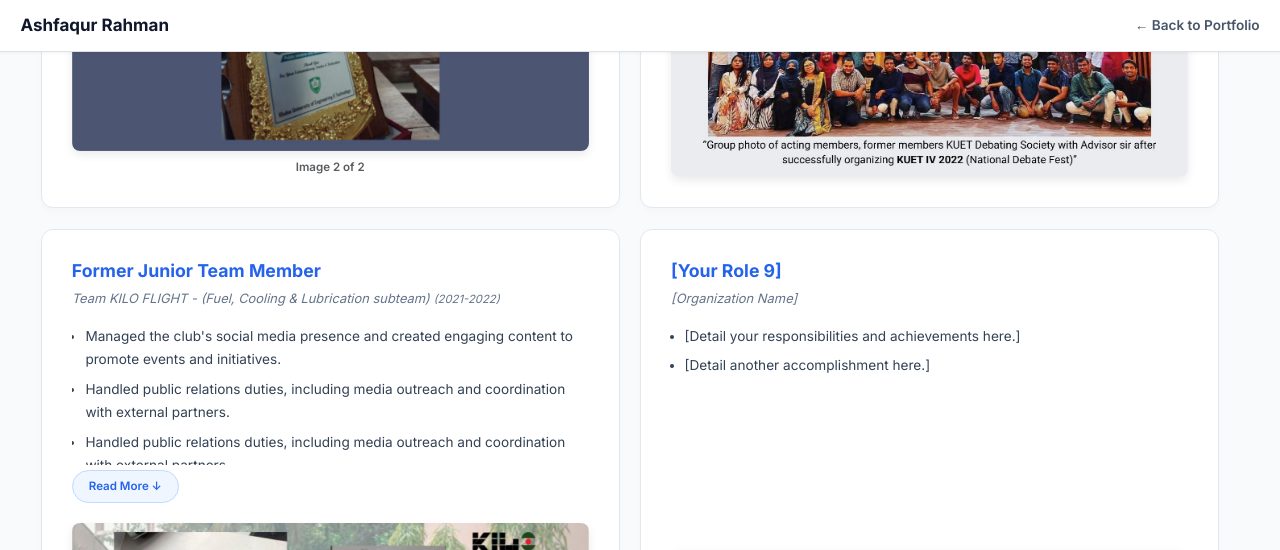
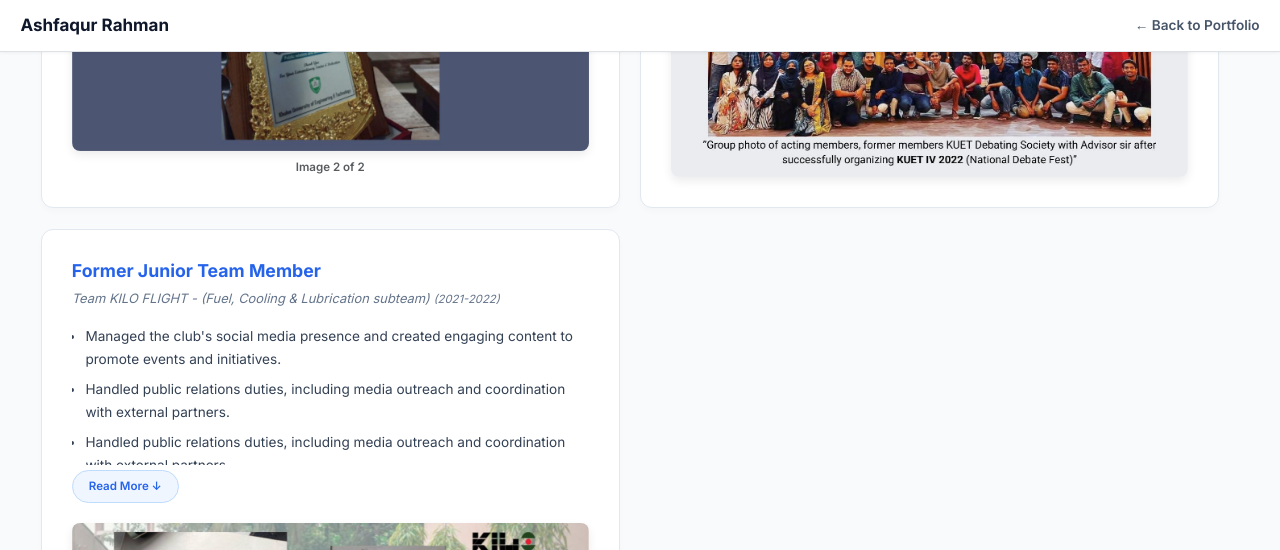
Before and after one commit to AshfaqurRahman99/AshfaqurRahman99.github.io, a Jekyll site: the page leadership1.html, which Jekyll copies as it is, in a window 1280 px wide and 1400 px high, scrolled down 1956 px. Shown: the top 550 px of the window. Built offline with Jekyll 4.4.1, drawn with Linux system fonts in a browser that asks for light colours; some of the changed text lies outside the part shown; grey boxes are pictures that could not be loaded.

Commit message:
Update leadership1.html

```diff
--- a/leadership1.html
+++ b/leadership1.html
@@ -414,7 +414,7 @@
                         <!-- Universal Gallery for Leadership 3 -->
                         <div id="carousel-l3" class="carousel slide mt-auto w-100" data-bs-ride="carousel">
                             <div class="carousel-inner">
-                                <div class="carousel-item active"><img src="Gallery/1/1.jpg" alt="ImechE Event 1"></div>
+                                <div class="carousel-item active"><img src="Gallery/ImechE/ImechE1.jpg" alt="ImechE Event 1"></div>
                             </div>
                             <button class="carousel-control-prev" type="button" data-bs-target="#carousel-l3"
                                 data-bs-slide="prev">
@@ -613,7 +613,7 @@
                 </div>
 
                 <!-- LEADERSHIP 9: Placeholder -->
-                <div class="col-lg-6 col-md-12">
+                <!-- <div class="col-lg-6 col-md-12">
                     <div id="leadership-9" class="content-box h-100 d-flex flex-column">
                         <div class="role-title">[Your Role 9]</div>
                         <div class="org-meta">[Organization Name]</div>
@@ -621,10 +621,10 @@
                         <ul class="flex-grow-1 ps-3 mb-4" style="color: inherit;">
                             <li class="mb-2">[Detail your responsibilities and achievements here.]</li>
                             <li class="mb-2">[Detail another accomplishment here.]</li>
-                        </ul>
+                        </ul> -->
 
                         <!-- Universal Gallery for Leadership 9 -->
-                        <div id="carousel-l9" class="carousel slide mt-auto w-100" data-bs-ride="carousel">
+                        <!-- <div id="carousel-l9" class="carousel slide mt-auto w-100" data-bs-ride="carousel">
                             <div class="carousel-inner">
                                 <div class="carousel-item active"><img src="Gallery/Leadership/placeholder.jpg"
                                         alt="Event"></div>
@@ -641,10 +641,10 @@
                         <div class="carousel-counter text-center mt-2 text-muted"
                             style="font-size: 0.85rem; font-weight: 600;"></div>
                     </div>
-                </div>
+                </div> -->
 
                 <!-- LEADERSHIP 10: Placeholder -->
-                <div class="col-lg-6 col-md-12">
+                <!-- <div class="col-lg-6 col-md-12">
                     <div id="leadership-10" class="content-box h-100 d-flex flex-column">
                         <div class="role-title">[Your Role 10]</div>
                         <div class="org-meta">[Organization Name]</div>
@@ -652,10 +652,10 @@
                         <ul class="flex-grow-1 ps-3 mb-4" style="color: inherit;">
                             <li class="mb-2">[Detail your responsibilities and achievements here.]</li>
                             <li class="mb-2">[Detail another accomplishment here.]</li>
-                        </ul>
+                        </ul> -->
 
                         <!-- Universal Gallery for Leadership 10 -->
-                        <div id="carousel-l10" class="carousel slide mt-auto w-100" data-bs-ride="carousel">
+                        <!-- <div id="carousel-l10" class="carousel slide mt-auto w-100" data-bs-ride="carousel">
                             <div class="carousel-inner">
                                 <div class="carousel-item active"><img src="Gallery/Leadership/placeholder.jpg"
                                         alt="Event"></div>
@@ -672,7 +672,7 @@
                         <div class="carousel-counter text-center mt-2 text-muted"
                             style="font-size: 0.85rem; font-weight: 600;"></div>
                     </div>
-                </div>
+                </div> -->
 
             </div>
 
```
